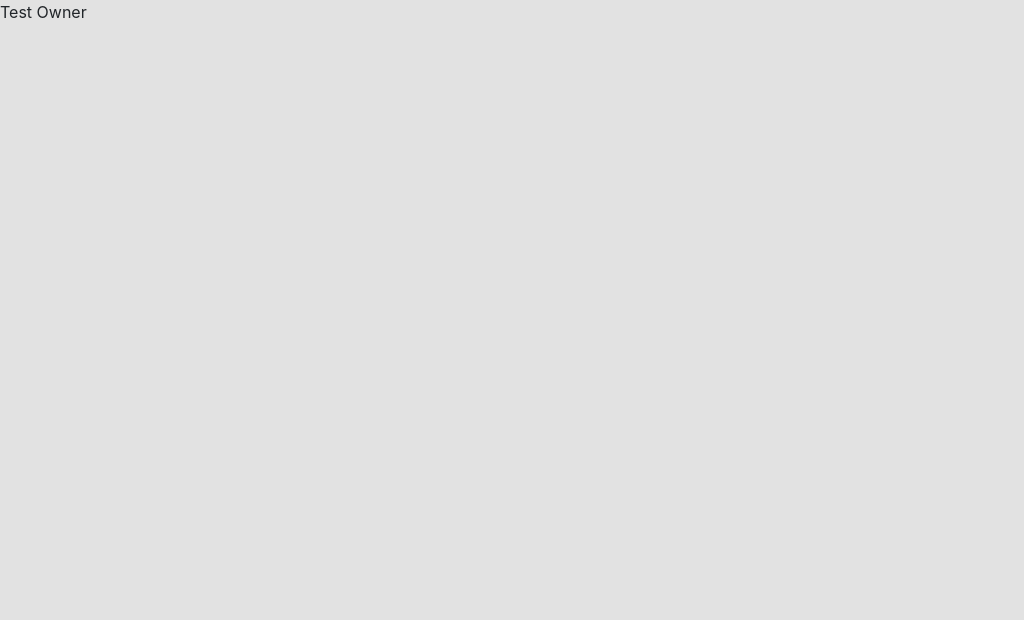
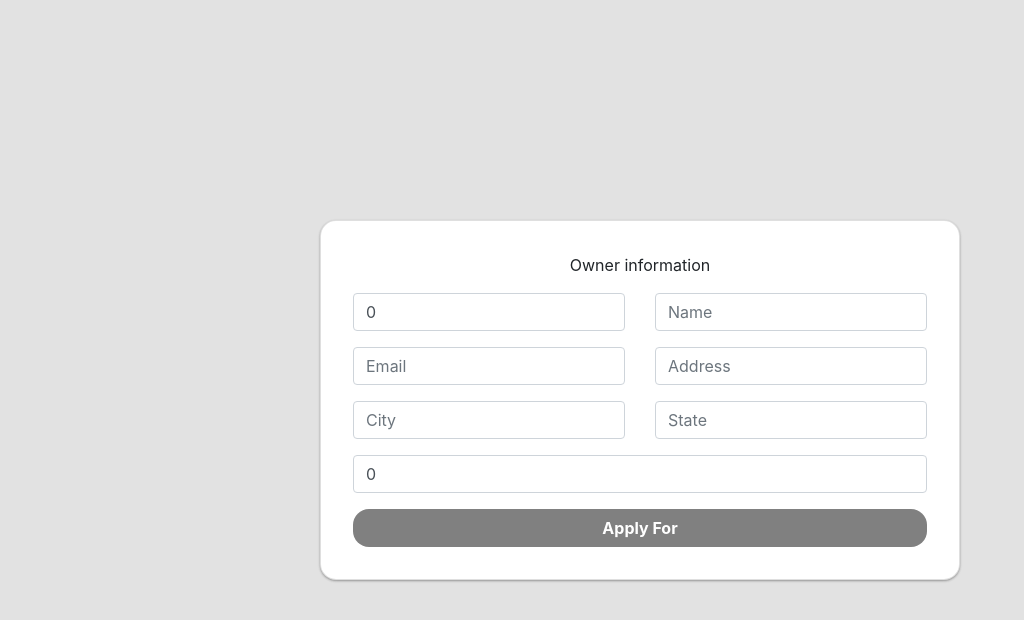
Before and after one commit to ricardovejarano/loan-simulation, a Vue app: page /owner in a window 1280 px wide. Shown: the top 620 px of the page, without its empty margins (0-1024 px from the left). Built offline with nearby package versions, Linux system fonts and the light colour scheme.

Commit message:
Basic structure for pages

```diff
--- a/src/views/Business.vue
+++ b/src/views/Business.vue
@@ -29,7 +29,7 @@
           <input v-model="requestedAmount" class="form-control" placeholder="City" autocomplete="off"/>
         </div>
         <div class="col-12 mt-3">
-          <button class="btn btn-block">Next Step</button>
+          <button @click="goToOwner()" class="btn btn-block">Next Step</button>
         </div>
       </div>
     </div>
@@ -48,6 +48,11 @@ export default {
       postalCode: 0,
       requestedAmount: 0
     };
+  },
+  methods: {
+    goToOwner() {
+      this.$router.push({ path: "/owner" });
+    }
   }
 };
 </script>
@@ -59,7 +64,6 @@ export default {
   left: 50%;
   top: 50%;
   transform: translate(-50%, -50%);
-  width: 30rem;
 }
 
 .btn {
--- a/src/views/Decision.vue
+++ b/src/views/Decision.vue
@@ -1,5 +1,48 @@
 <template>
-  <div>
-    <span>Test Decision</span>
+  <div class="container">
+    <div class="card">
+      <div class="row text-center">
+        <div class="col-12">
+          <span>Decision</span>
+        </div>
+      </div>
+    </div>
   </div>
 </template>
+<script>
+export default {
+  name: "Decision",
+  methods: {
+    back() {
+      this.$router.push({ path: "/owner" });
+    },
+    returnStart() {
+      this.$router.push({ path: "/business" });
+    }
+  }
+};
+</script>
+
+<style>
+.card {
+  position: absolute;
+  border-radius: 1rem;
+  padding: 2rem;
+  left: 50%;
+  top: 50%;
+  transform: translate(-50%, -50%);
+}
+
+.btn {
+  border-radius: 1rem;
+  background-color: grey;
+  color: white;
+  font-weight: bold;
+}
+
+.btn:hover {
+  background-color: black;
+  color: white;
+  font-weight: bold;
+}
+</style>
--- a/src/views/Owner.vue
+++ b/src/views/Owner.vue
@@ -1,5 +1,82 @@
 <template>
-  <div>
-    <span>Test Owner</span>
+ <div class="container">
+    <div class="card">
+      <div class="row text-center">
+        <div class="col-12">
+          <span>Owner information</span>
+        </div>
+      </div>
+      <div class="row">
+        <div class="col-6 mt-3">
+          <input v-model="socialSecurityNumber" class="form-control" placeholder="Social Security Number" autocomplete="off"/>
+        </div>
+        <div class="col-6 mt-3">
+          <input v-model="name" class="form-control" placeholder="Name" autocomplete="off"/>
+        </div>
+        <div class="col-6 mt-3">
+          <input v-model="email" class="form-control" placeholder="Email" autocomplete="off"/>
+        </div>
+        <div class="col-6 mt-3">
+          <input v-model="address" class="form-control" placeholder="Address" autocomplete="off"/>
+        </div>
+        <div class="col-6 mt-3">
+          <input v-model="city" class="form-control" placeholder="City" autocomplete="off"/>
+        </div>
+        <div class="col-6 mt-3">
+          <input v-model="state" class="form-control" placeholder="State" autocomplete="off"/>
+        </div>
+        <div class="col-12 mt-3">
+          <input v-model="postalCode" class="form-control" placeholder="Postal Code" autocomplete="off"/>
+        </div>
+        <div class="col-12 mt-3">
+          <button @click="goToDecision()" class="btn btn-block">Apply For</button>
+        </div>
+      </div>
+    </div>
   </div>
 </template>
+<script>
+export default {
+  name: "Owner",
+  data: function() {
+    return {
+      socialSecurityNumber: 0,
+      name: "",
+      email: "",
+      address: "",
+      city: "",
+      postalCode: 0,
+      state: ""
+    };
+  },
+  methods: {
+    goToDecision() {
+      this.$router.push({ path: "/decision" });
+    }
+  }
+};
+</script>
+
+<style>
+.card {
+  position: absolute;
+  border-radius: 1rem;
+  padding: 2rem;
+  left: 50%;
+  top: 50%;
+  transform: translate(-50%, -50%);
+}
+
+.btn {
+  border-radius: 1rem;
+  background-color: grey;
+  color: white;
+  font-weight: bold;
+}
+
+.btn:hover {
+  background-color: black;
+  color: white;
+  font-weight: bold;
+}
+</style>
```
